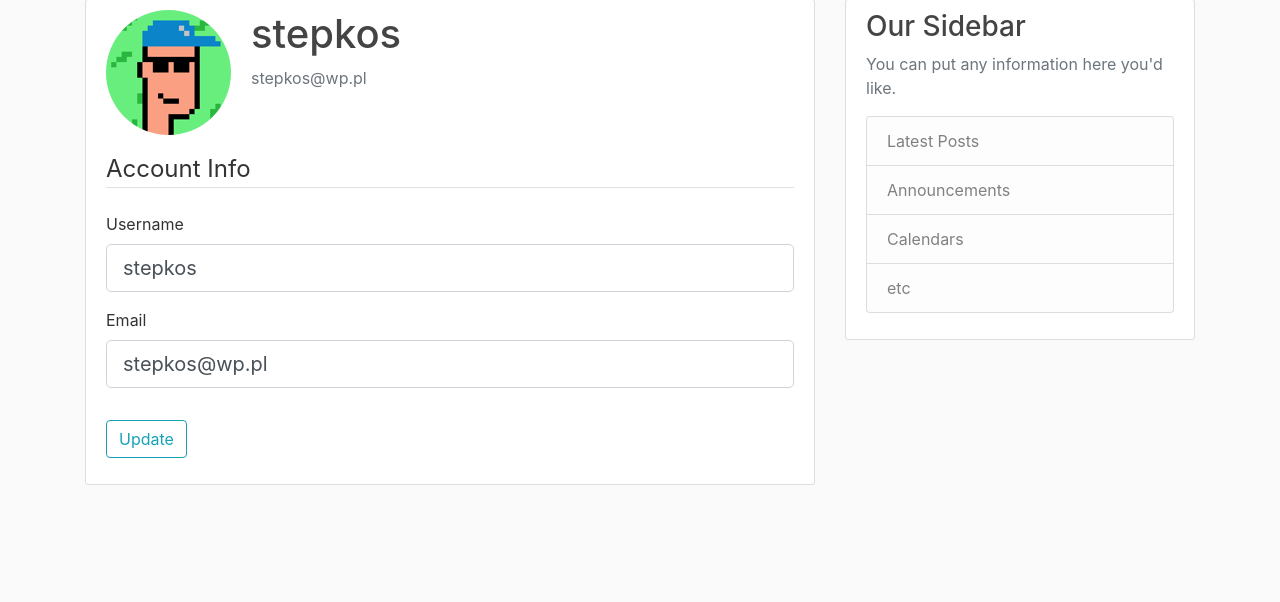
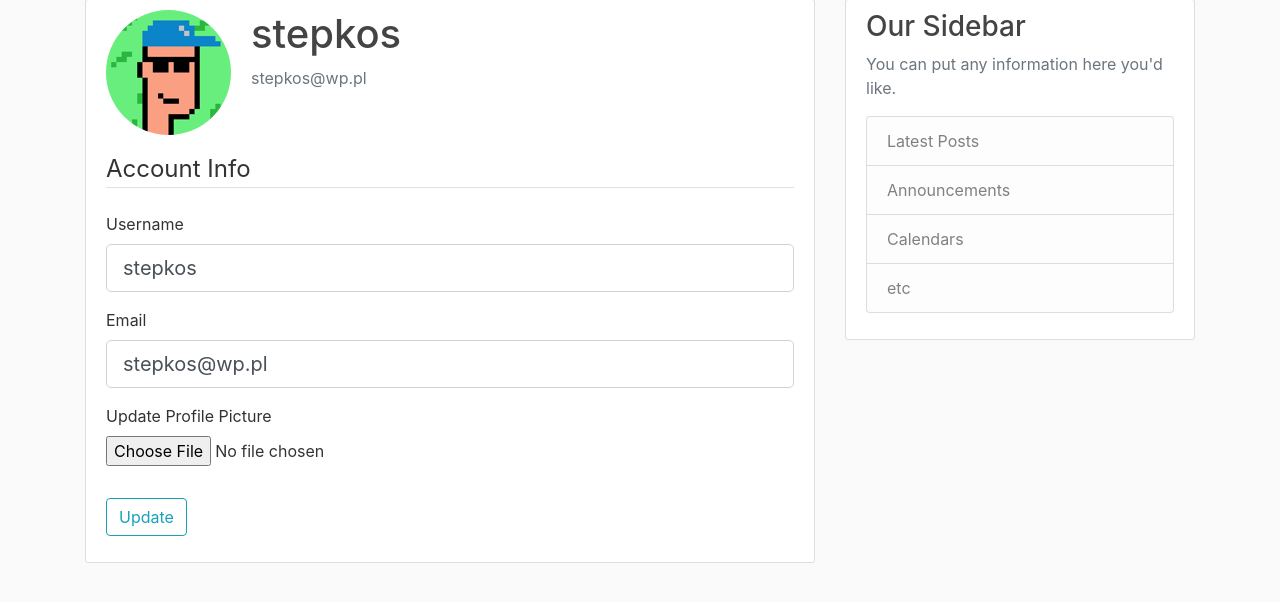
Before and after one commit to stepkos/Tutorial-Python-Flask-Blog, a Flask app: page /account in a window 1280 px wide. Shown: the part 81-683 px from the top of the page. Run offline with Flask 2, Linux system fonts and the light colour scheme; a user stored in the database is signed in; some libraries are stand-ins or nearby versions.

Commit message:
[NEW] profile pics

```diff
--- a/flaskblog/forms.py
+++ b/flaskblog/forms.py
@@ -1,4 +1,5 @@
 from flask_wtf import FlaskForm
+from flask_wtf.file import FileField, FileAllowed
 from flask_login import current_user
 from wtforms import StringField, PasswordField, SubmitField, BooleanField
 from wtforms import validators as val
@@ -65,6 +66,8 @@ class UpdateAccountForm(FlaskForm):
         val.Email()
     ])
 
+    picture = FileField('Update Profile Picture', validators=[FileAllowed(['jpg', 'png'])])
+
     submit = SubmitField('Update')
 
     def validate_username(self, username):
--- a/flaskblog/routes.py
+++ b/flaskblog/routes.py
@@ -1,3 +1,6 @@
+import os
+import secrets
+from PIL import Image
 from flask import render_template, url_for, flash, redirect, request
 from flaskblog import app, db, bcrypt
 from flaskblog.forms import RegistrationForm, LoginForm, UpdateAccountForm
@@ -69,11 +72,23 @@ def logout():
     return redirect(url_for('home'))
 
 
+def save_picture(form_picture):
+    picture_fn = secrets.token_hex(8) + os.path.splitext(form_picture.filename)[1]
+    picture_path = os.path.join(app.root_path, 'static/profile_pics', picture_fn)
+    img = Image.open(form_picture)
+    img.thumbnail((125, 125))
+    img.save(picture_path)
+    return picture_fn
+
+
 @app.route('/account', methods=['GET', 'POST'])
 @login_required
 def account():
     form = UpdateAccountForm()
     if form.validate_on_submit():
+        if form.picture.data:
+            picture_file = save_picture(form.picture.data)
+            current_user.image_file = picture_file
         current_user.username = form.username.data
         current_user.email = form.email.data
         db.session.commit()
--- a/flaskblog/templates/account.html
+++ b/flaskblog/templates/account.html
@@ -11,7 +11,7 @@
         </div>
     </div>
 
-    <form method="POST">
+    <form method="POST" enctype="multipart/form-data">
 
         {{ form.hidden_tag() }}
 
@@ -68,6 +68,19 @@
 
             </div>
 
+            <div class="form-group">
+
+                {{ form.picture.label() }}
+                {{ form.picture(class="form-control-file") }}
+
+                {% if form.picture.errors %}
+                    {% for error in form.picture.errors %}
+                        <span class="text-danger">{{ error }}</span><br>
+                    {% endfor %}
+                {% endif %}
+
+            </div>
+
         </fieldset>
 
         <div class="form-group">
```
Also changed, not shown: flaskblog/site.db, flaskblog/static/profile_pics/5b650fd7e78117c7.png (added).
